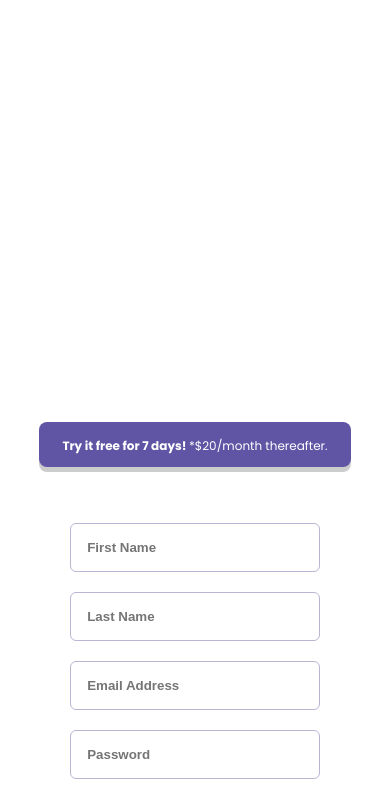
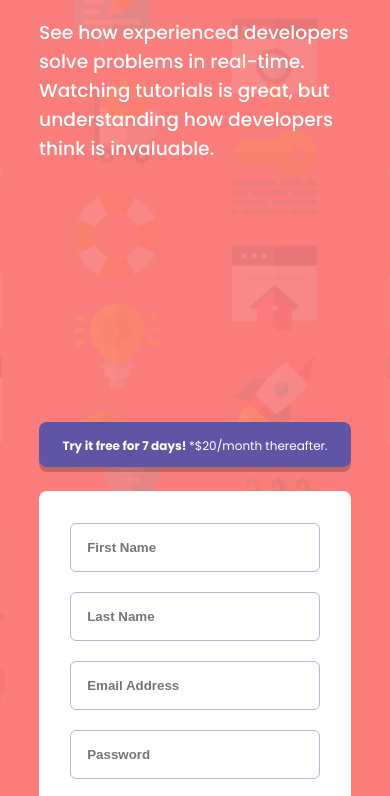
Before and after one commit to panda-satyabrata/signup-form, a plain HTML site: page index.html in a window 390 px wide. Shown: the part 347-1143 px from the top of the page. Drawn offline with Linux system fonts and the light colour scheme; the site is published under a folder, as on GitHub Pages, so addresses that start at the root find nothing.

Commit message:
Images path modified

```diff
--- a/style.css
+++ b/style.css
@@ -12,7 +12,7 @@ body {
   font-family: "Poppins", sans-serif;
   height: 100vh;
   width: 100vw;
-  background-image: url("/images/singup_form_bg_codepen.png");
+  background-image: url("./images/singup_form_bg_codepen.png");
   /*   background-repeat: no-repeat; */
   -webkit-background-size: cover;
   -moz-background-size: cover;
@@ -187,7 +187,7 @@ body {
 
 @media screen and (max-width: 600px) {
   body {
-    background-image: url("/images/singup_form_bg_mobile_codepen.png");
+    background-image: url("./images/singup_form_bg_mobile_codepen.png");
   }
 
   .container {
```
